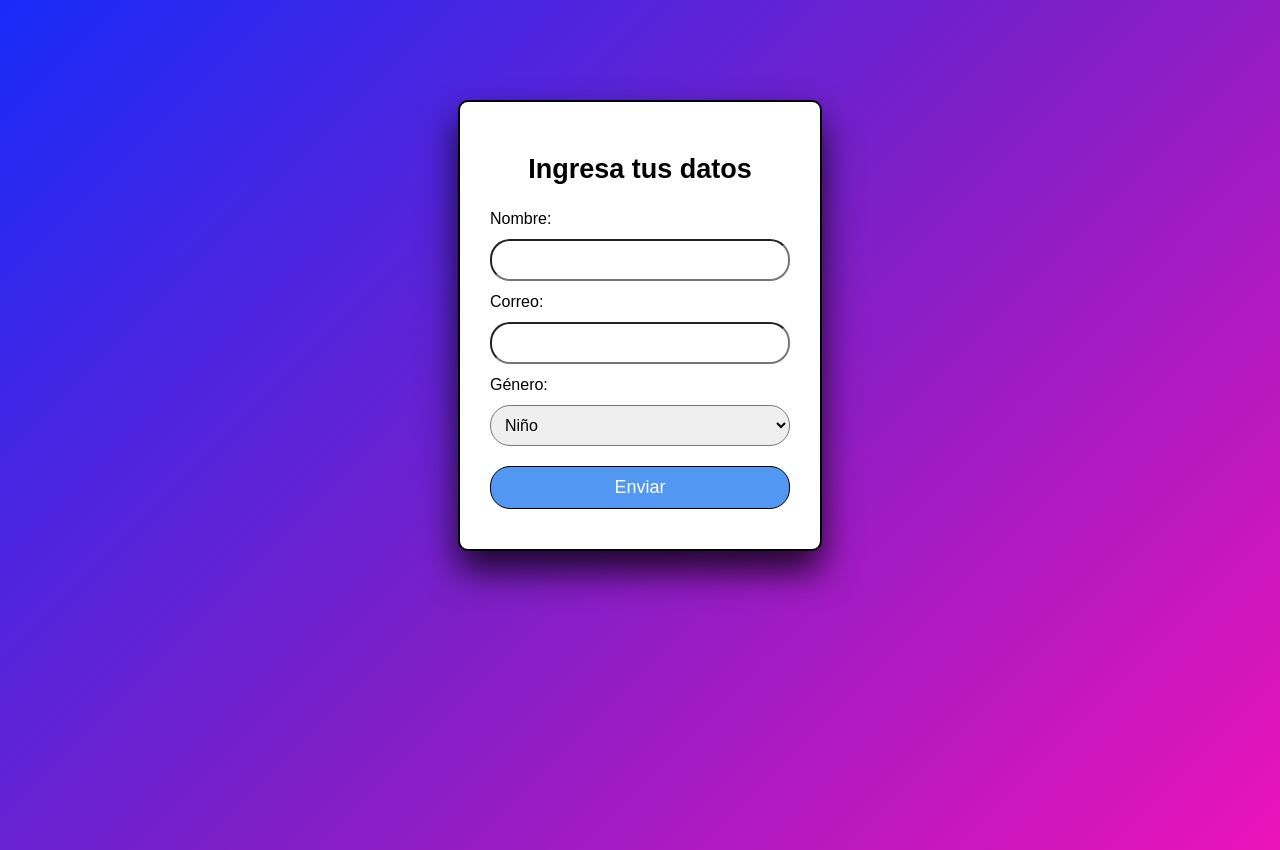
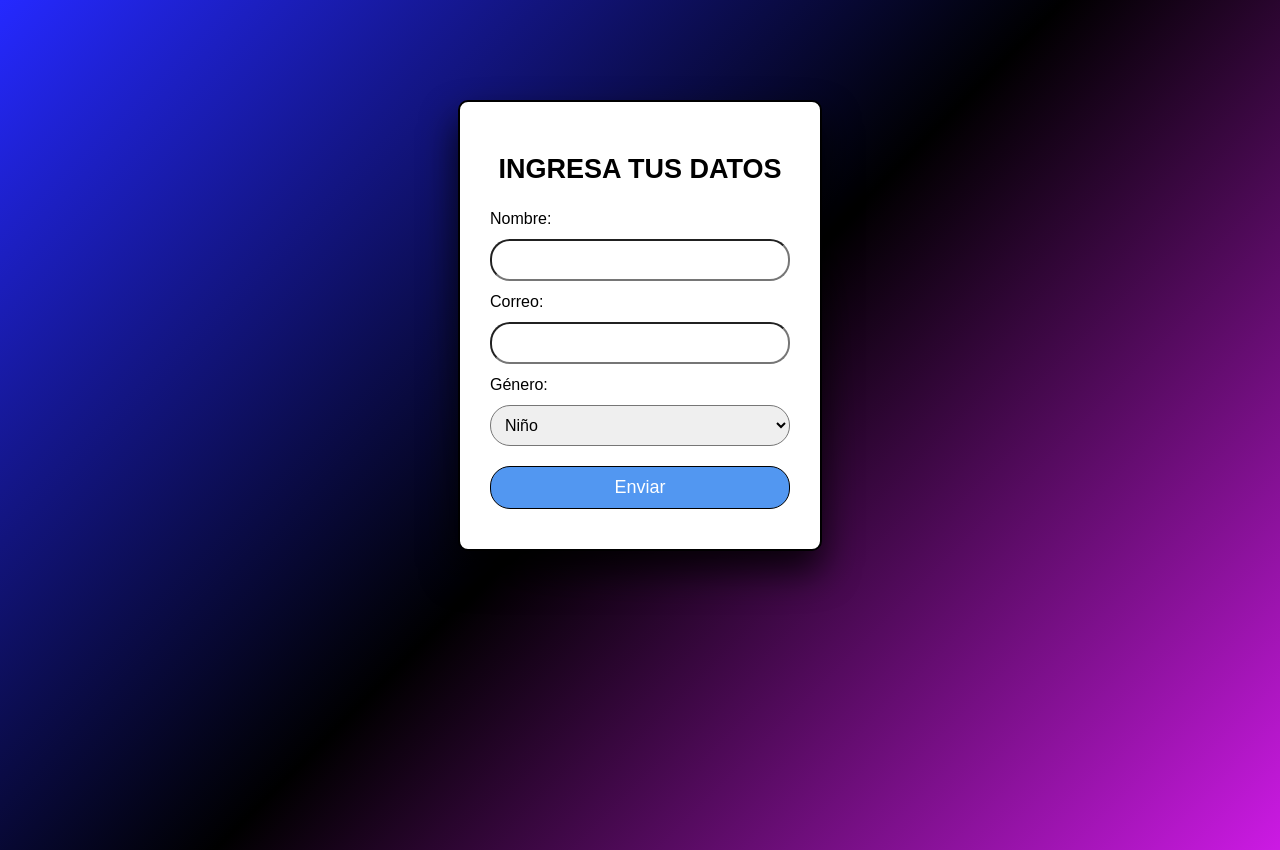
Before and after one commit to YaelRss/prueba_tecnica, a PHP site: page / in a window 1280 px wide. Run offline with PHP 8.4, Linux system fonts and the light colour scheme.

Commit message:
modificacion bg index

```diff
--- a/index.php
+++ b/index.php
@@ -11,7 +11,7 @@
             flex-direction: column;
             align-items: center;
             padding-top: 50px;
-            background: linear-gradient(135deg, #182bf9 0%, #7c1fc8 50%, #eb13b9 100%);
+            background: linear-gradient(135deg, #2529ff 0%, #000000 50%, #cc1ae4 100%);
             margin: 0;
             min-height: 100vh;
             font-size: 18px;
@@ -60,7 +60,7 @@
     <div id="saludo-dinamico"></div>
 
     <form action="catalogo.php" method="POST">
-        <h2 style="text-align:center">Ingresa tus datos</h2>
+        <h2 style="text-align:center">INGRESA TUS DATOS</h2>
         <label>Nombre:</label>
         <input type="text" name="nombre" id="nombre" required>
 
```
